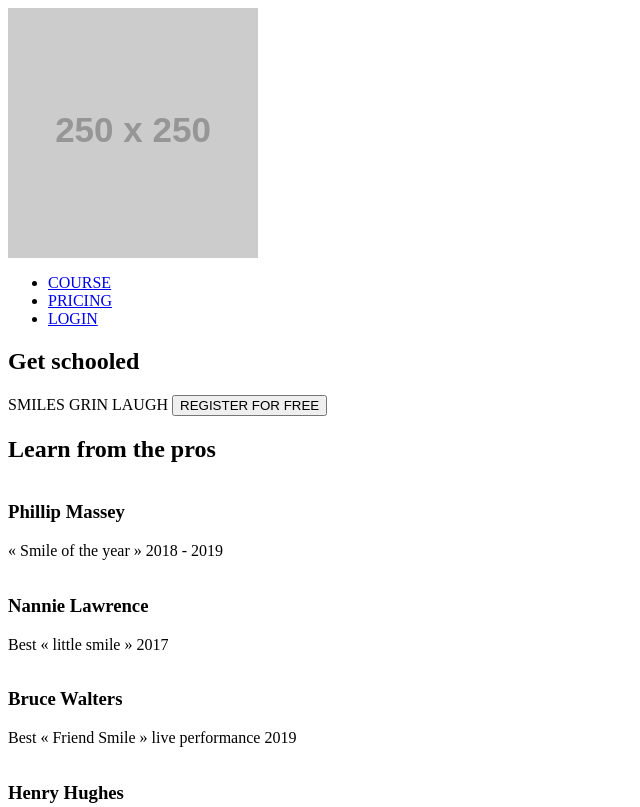
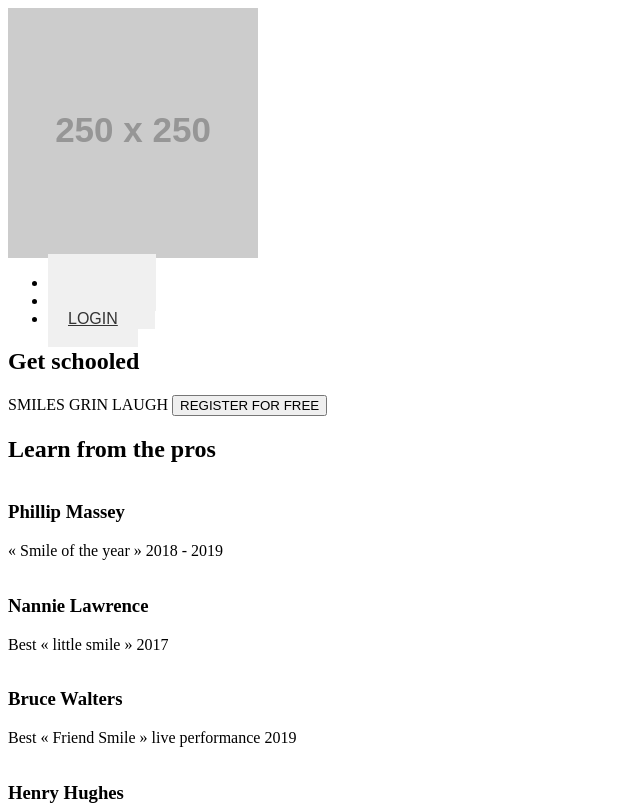
Before and after one commit to wanyamae/alx_html_css, a plain HTML site: page css_advanced/index.html in a window 1280 px wide. Shown: the top 807 px of the page, without its empty margins (0-640 px from the left). Drawn offline with Linux system fonts and the light colour scheme; placeholder pictures from the web are drawn by us.

Commit message:
Add stylesheet link to index.html and create style.css for basic styling

```diff
--- a/css_advanced/index.html
+++ b/css_advanced/index.html
@@ -3,6 +3,7 @@
     <meta charset="UTF-8">
     <meta name="viewport" content="width=device-width, initial-scale=1.0">
     <script src="htpps://kit.fontawesome.com/4a2b055604.js" crossorigin="anonymous"></script>
+    <link rel="stylesheet" href="./style.css">
     <title>Document</title>
 </head>
 <body>
--- /dev/null
+++ b/css_advanced/style.css
@@ -0,0 +1,6 @@
+a {
+    background-color: #f0f0f0;
+    color: #333;
+    font-family: Arial, sans-serif;
+    padding: 20px;
+}
```
